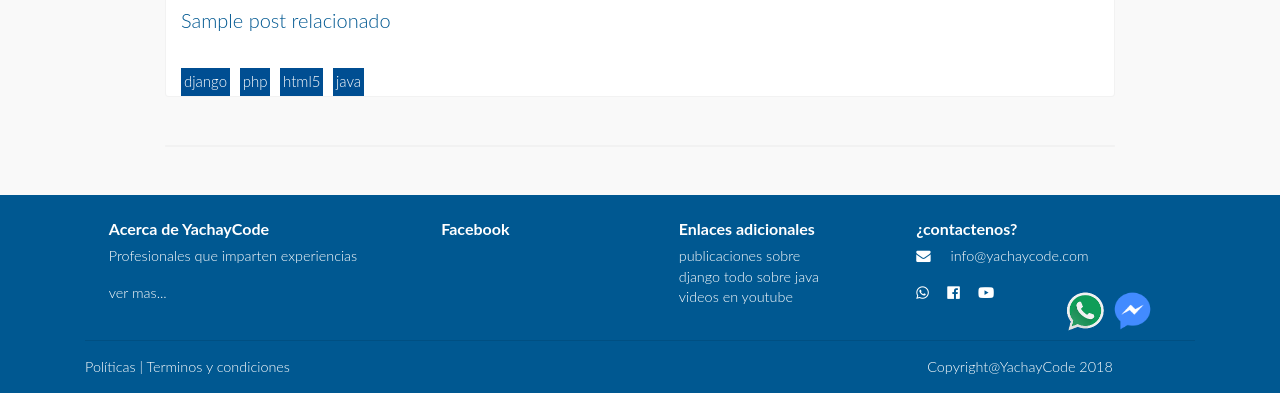
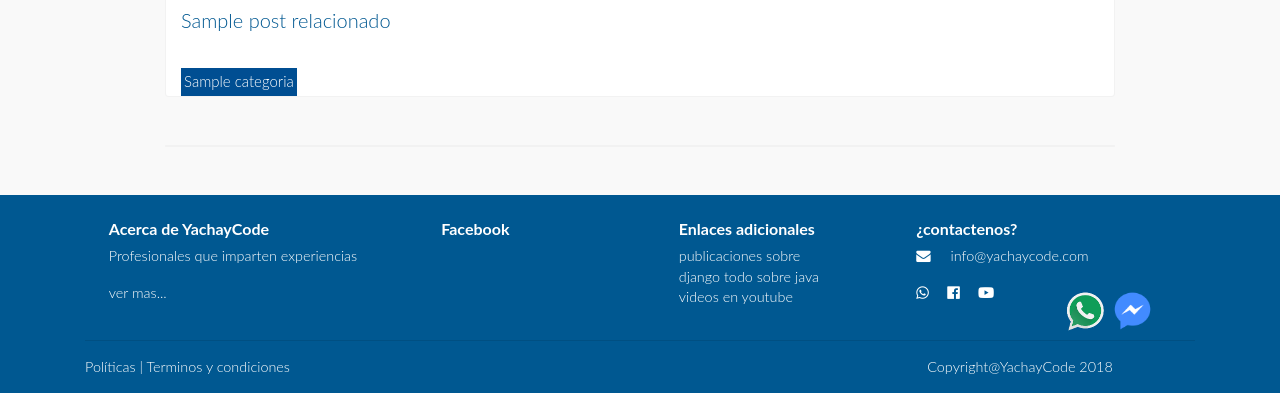
Before and after one commit to yachaycode/yachaycode-plataforma, a Django app: template apps/blog/templates/blog/detalle_blog.html in a window 1280 px wide. Shown: the part 467-860 px from the top of the page. Run offline with Django 3.2, Linux system fonts and the light colour scheme; the template is opened without the code that fills it: most values are stand-ins (such as "Sample title", 1, 10 or a date in 2020); some libraries are stand-ins or nearby versions.

Commit message:
categorias

```diff
--- a/apps/blog/templates/blog/detalle_blog.html
+++ b/apps/blog/templates/blog/detalle_blog.html
@@ -65,16 +65,17 @@
                     {% endfor %}
                </div>
                 <!---->
+                {% if detalle_blog.categorias.all %}
                    <div class="row mt-4">
                     <div class="col-md-12">
                       <ul class="categoria m-0 p-0">
-                      <li><a href="#"><span>django</span></a></li>
-                      <li><a href="#"><span>php</span></a></li>
-                      <li><a href="#"><span>html5</span></a></li>
-                      <li><a href="#"><span>java</span></a></li>
+                        {% for categoria in detalle_blog.categorias.all  %}
+                          <li><a href="#"><span>{{categoria.nombre}}</span></a></li>
+                        {% endfor%}
                       </ul>
                     </div>
                  </div>
+               {%endif%}
                 <!---->
             </div>
           {% endif %}
```
Lines whose indentation alone changed are shown as unchanged.
